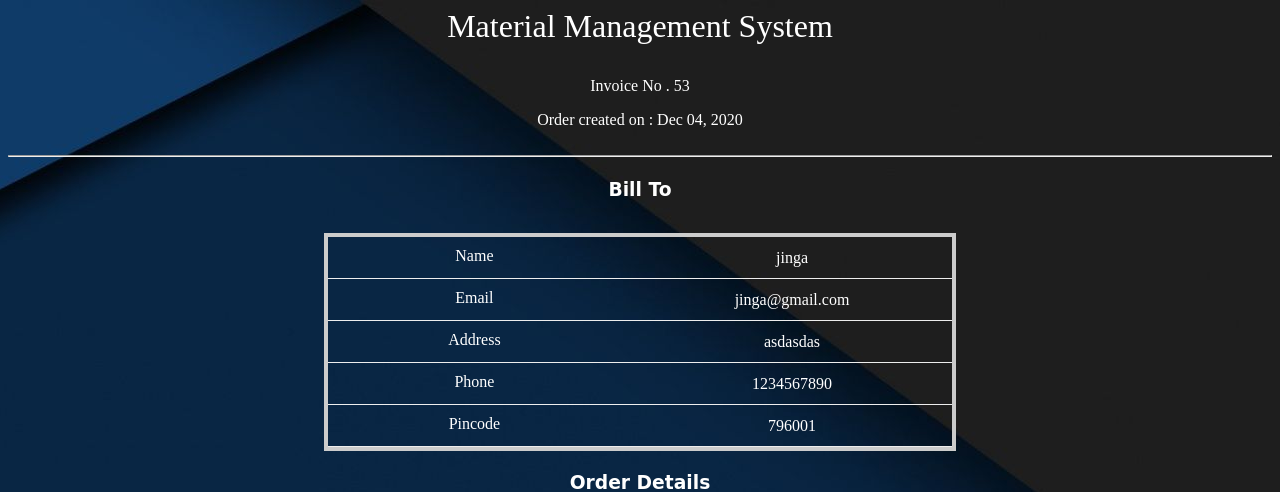
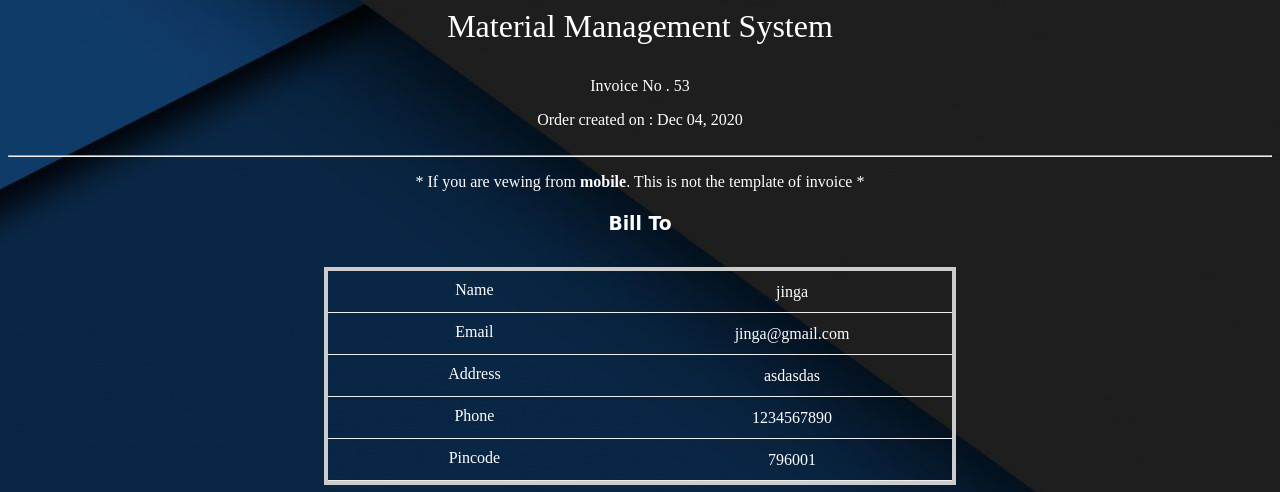
Before and after one commit to MalsawmaKhiangte/material_management, a Django app: page /waiting/53 in a window 1280 px wide. Shown: the top 492 px of the page. Run offline with Django 3.2, Linux system fonts and the light colour scheme; data comes from the database, SQL or seed files in the repository; some libraries are stand-ins or nearby versions.

Commit message:
Update invoice.html

```diff
--- a/assignment/order/templates/order/invoice.html
+++ b/assignment/order/templates/order/invoice.html
@@ -73,6 +73,7 @@
         <div>
           <hr>
       </div>
+      <p style="text-align:center; size:10px;"> * If you are vewing from <strong>mobile</strong>. This is not the template of invoice * </p>
       <h3 style="text-align:center;"> Bill To</h3>
               <table class="t1">
                 <thead>
```
